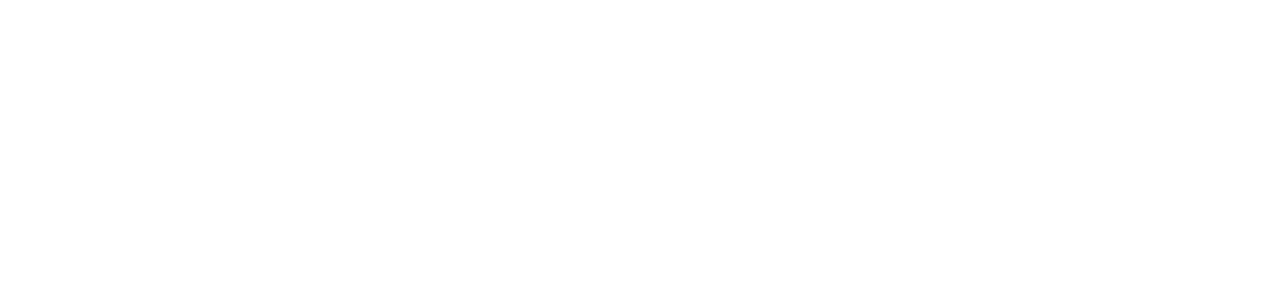
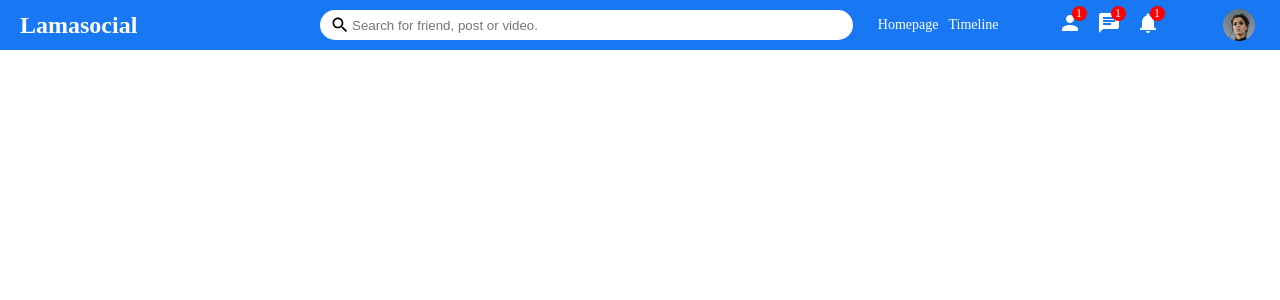
Before and after one commit to fromnowwon/react-social-media-app, a React (Create React App) app: page / in a window 1280 px wide. Shown: the top 300 px of the page. Built offline with nearby package versions, Linux system fonts and the light colour scheme.

Commit message:
feat: topbar component

```diff
--- a/public/index.html
+++ b/public/index.html
@@ -2,7 +2,7 @@
 <html lang="en">
   <head>
     <meta charset="utf-8" />
-    <link rel="icon" href="%PUBLIC_URL%/favicon.ico" />
+		<link rel="stylesheet" type="text/css" href="style.css">
     <meta name="viewport" content="width=device-width, initial-scale=1" />
     <meta name="theme-color" content="#000000" />
     <meta
--- a/public/style.css
+++ b/public/style.css
@@ -1,3 +1,4 @@
 * {
 	margin: 0;
+	box-sizing: border-box;
 }
--- a/src/components/topbar/Topbar.js
+++ /dev/null
@@ -1,13 +0,0 @@
-import './topbar.css';
-
-const Topbar = () => {
-	return (
-		<div className='topbarContainer'>
-			<div className="topbarLeft">
-
-			</div>
-		</div>
-	)
-}
-
-export default Topbar
--- /dev/null
+++ b/src/components/topbar/Topbar.jsx
@@ -0,0 +1,41 @@
+import './topbar.css';
+import { Search, Person, Chat, Notifications } from '@mui/icons-material';
+
+const Topbar = () => {
+	return (
+		<div className='topbarContainer'>
+			<div className="topbarLeft">
+				<span className="logo">Lamasocial</span>
+			</div>
+			<div className="topbarCenter">
+				<div className="searchbar">
+					<Search className='searchIcon' />
+					<input placeholder='Search for friend, post or video.' className="searchInput" />
+				</div>
+			</div>
+			<div className="topbarRight">
+				<div className="topbarLinks">
+					<div className="topbarLink">Homepage</div>
+					<div className="topbarLink">Timeline</div>
+				</div>
+				<div className="topbarIcons">
+					<div className="topbarIconItem">
+						<Person />
+						<span className="topbarIconBadge">1</span>
+					</div>
+					<div className="topbarIconItem">
+						<Chat />
+						<span className="topbarIconBadge">1</span>
+					</div>
+					<div className="topbarIconItem">
+						<Notifications />
+						<span className="topbarIconBadge">1</span>
+					</div>
+				</div>
+				<img src="/assets/person/1.jpeg" alt="" className='topbarImg' />
+			</div>
+		</div>
+	)
+}
+
+export default Topbar
--- a/src/components/topbar/topbar.css
+++ b/src/components/topbar/topbar.css
@@ -0,0 +1,101 @@
+.topbarContainer {
+	display: flex;
+	align-items: center;
+	position: sticky;
+	top: 0;
+	width: 100%;
+	height: 50px;
+	background-color: #1877f2;
+}
+
+.topbarLeft {
+	flex: 3;
+}
+
+.topbarCenter {
+	flex: 5;
+}
+
+.topbarRight {
+	flex: 4;
+	display: flex;
+	align-items: center;
+	justify-content: space-around;
+	color: white;
+}
+
+.searchbar {
+	display: flex;
+	align-items: center;
+	width: 100%;
+	height: 30px;
+	background-color: #fff;
+	border-radius: 30px;
+}
+
+.searchIcon {
+	margin-left:  10px;
+	font-size: 20px !important;
+}
+
+.searchInput {
+	width: 70%;
+	border: none;
+}
+
+.searchInput:focus {
+	outline: none;
+}
+
+.logo {
+	font-size: 24px;
+	margin-left: 20px;
+	font-weight: 700;
+	color: #fff;
+	cursor: pointer;
+}
+
+.topbarLinks {
+	display: flex;
+	align-items: center;
+}
+
+.topbarLink {
+	margin-right: 10px;
+	font-size: 14px;
+	cursor: pointer;
+}
+
+.topbarIcons {
+	display: flex;
+	align-items: center;
+}
+
+.topbarIconItem {
+	position: relative;
+	margin-right: 15px;
+	cursor: pointer;
+}
+
+.topbarIconBadge {
+	position: absolute;
+	top: -5px;
+	right: -5px;
+	display: flex;
+	align-items: center;
+	justify-content: center;
+	width: 15px;
+	height: 15px;
+	background-color: red;
+	border-radius: 50%;
+	font-size: 12px;;
+	color: #fff;
+}
+
+.topbarImg {
+	width: 32px;
+	height: 32px;
+	border-radius: 50%;
+	object-fit: cover;
+	cursor: pointer;
+}
```
